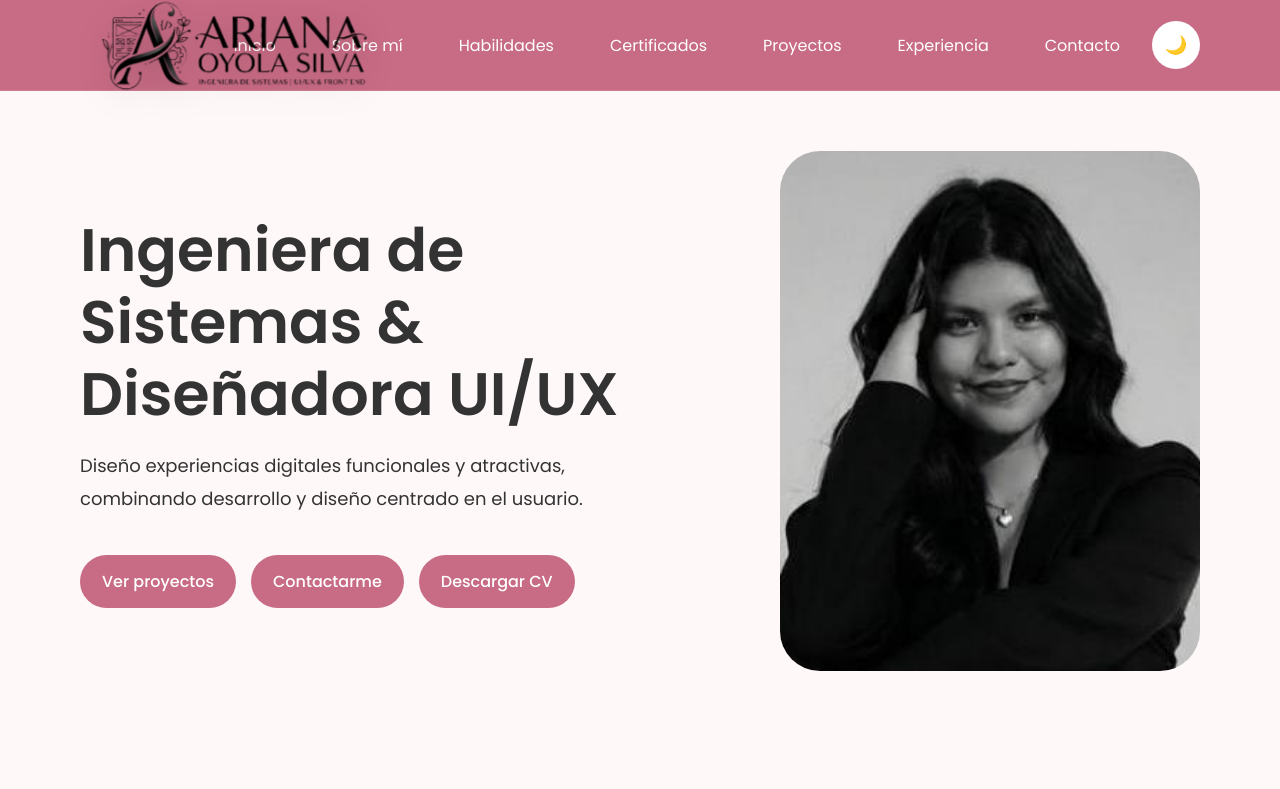
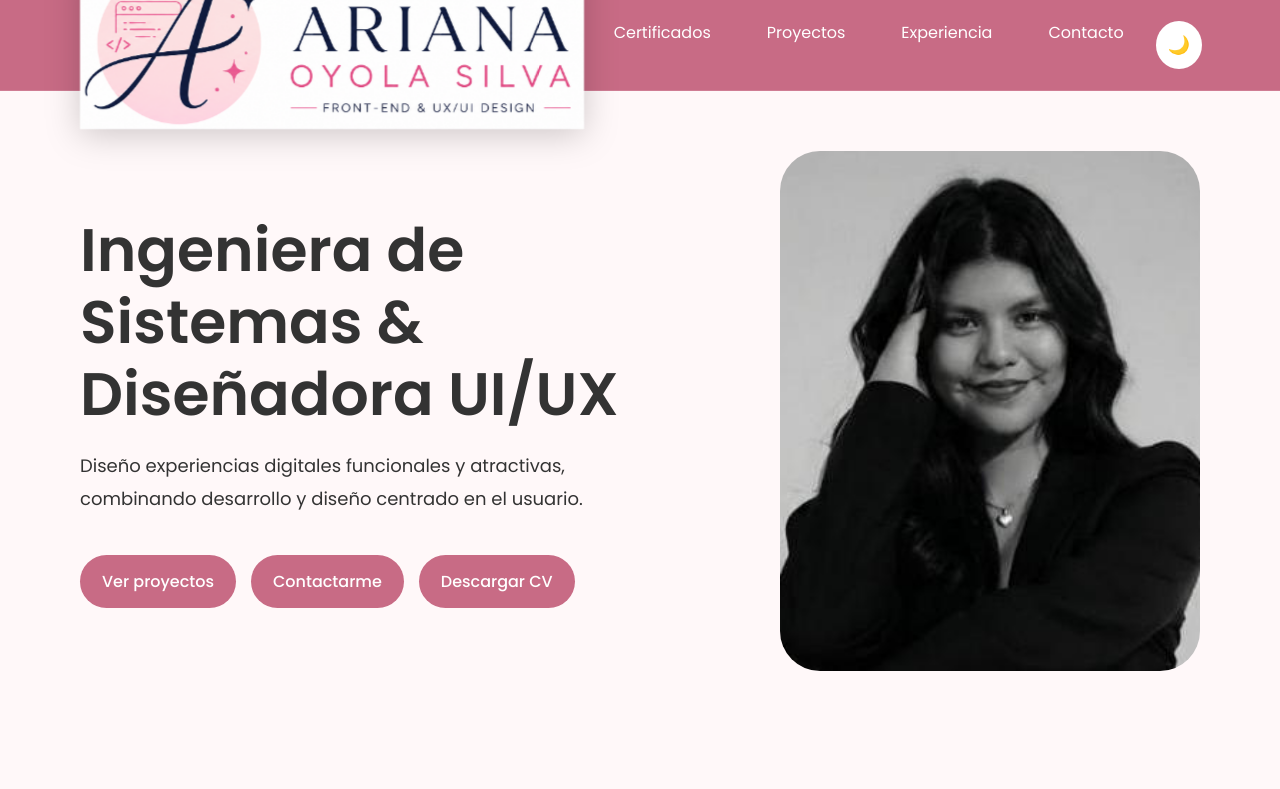
Before and after one commit to ArianaOyola/ARIANA-OYOLA, a React (Vite) app: page / in a window 1280 px wide. Shown: the top 789 px of the page. Built offline with nearby package versions, Linux system fonts and the light colour scheme.

Commit message:
Actualizado

```diff
--- a/package.json
+++ b/package.json
@@ -11,8 +11,11 @@
   },
   "dependencies": {
     "@emailjs/browser": "^4.4.1",
+    "i18next": "^26.3.1",
+    "i18next-browser-languagedetector": "^8.2.1",
     "react": "^19.2.6",
     "react-dom": "^19.2.6",
+    "react-i18next": "^17.0.8",
     "react-icons": "^5.6.0"
   },
   "devDependencies": {
--- a/src/components/Navbar.jsx
+++ b/src/components/Navbar.jsx
@@ -6,7 +6,7 @@ function Navbar({ darkMode, toggleTheme }) {
   return (
     <nav>
       <div className="logo">
-        <img src="/logo.png" alt="Ariana Oyola" />
+        <img src="/Logo.png" alt="Ariana Oyola" />
       </div>
 
       <div className="menu-icon" onClick={() => setMenuOpen(!menuOpen)}>
```
Also changed, not shown: public/logo.png, 1 other file (tests, documents, lock files or other folders).
